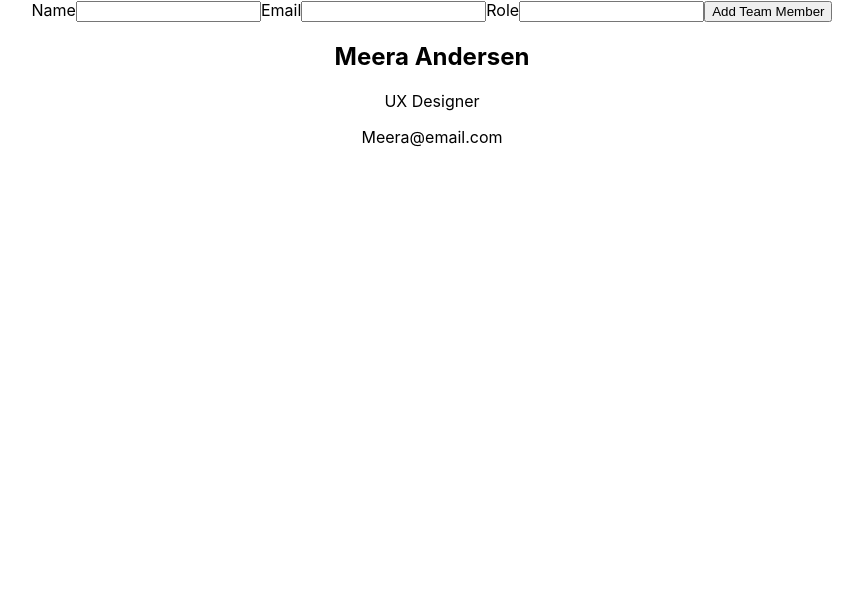
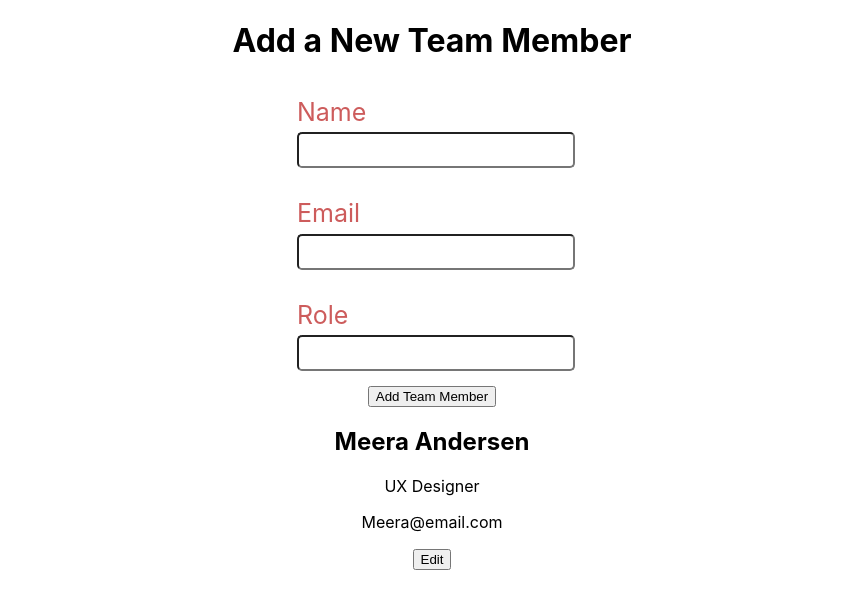
Before and after one commit to bloominstituteoftechnology/team-builder, a React (Create React App) app in the folder team-builder/: page / in a window 1280 px wide. Shown: the top 608 px of the page, without its empty margins (208-1071 px from the left). Built offline with nearby package versions, Linux system fonts and the light colour scheme.

Commit message:
added some styling to the form

```diff
--- a/team-builder/src/App.js
+++ b/team-builder/src/App.js
@@ -3,6 +3,8 @@ import './App.css';
 
 import TeamMembers from "./components/TeamMembers.js";
 import Form from "./components/Form.js";
+
+import styles from "./styles.css";
 
 function App() {
 
@@ -28,12 +30,17 @@ function App() {
     setTeamMembers([...teamMembers, newTeamMember]);
   };
 
+  const memberToEdit = teamMember => {
+
+  }
+
 
 
   return (
     <div className="App">
+      <h1>Add a New Team Member</h1>
       <Form addNewTeamMember = {addNewTeamMember}/>
-      <TeamMembers teamMembers = {teamMembers} />
+      <TeamMembers teamMembers = {teamMembers}/>
     </div>
   );
 }
--- a/team-builder/src/components/Form.js
+++ b/team-builder/src/components/Form.js
@@ -10,7 +10,7 @@ const Form = props => {
 
     const handleChanges = event => {
         console.log(teamMember);
-        setTeamMember({...teamMember, [event.target.name]: event.target.value});
+        setTeamMember({...teamMember, [event.target.id]: event.target.value});
     };
 
     const submitForm = event => {
@@ -25,30 +25,34 @@ const Form = props => {
 
     return (
         <form onSubmit={submitForm}>
+            <div className = "entry-field">
                 <label htmlFor="name">Name</label>
                 <input
-            name="name"
+                id="name"
                 type="text"
                 value={teamMember.name}
                 onChange={handleChanges}
                 />
+            </div>
 
+            <div className = "entry-field">
                 <label htmlFor="email">Email</label>
                 <input
-            name="email"
+                id="email"
                 type="text"
                 value={teamMember.email}
                 onChange={handleChanges}
                 />
-
+            </div>
+            <div className = "entry-field">
                 <label htmlFor="role">Role</label>
                 <input
-            name="role"
+                id="role"
                 type="text"
                 value={teamMember.role}
                 onChange={handleChanges}
                 />
-
+            </div>
             <button type="submit">Add Team Member</button>
         </form>
     )
--- a/team-builder/src/components/TeamMembers.js
+++ b/team-builder/src/components/TeamMembers.js
@@ -10,6 +10,7 @@ const TeamMembers = props => {
                 <h2>{teamMember.name}</h2>
                 <p>{teamMember.role}</p>
                 <p>{teamMember.email}</p>
+                <button>Edit</button>
             </div>
         ))}
     </div>
--- /dev/null
+++ b/team-builder/src/styles.css
@@ -0,0 +1,41 @@
+html,
+body,
+.App,
+#root {
+  min-height: 100vh;
+  width: 100%;
+  margin: 0;
+  padding: 0;
+}
+
+
+form {
+    display: flex;
+    flex-flow: column nowrap;
+    align-items: center;
+}
+
+input {
+    width:100%;
+    height: 30px;
+    border-radius: 5px;
+}
+
+.entry-field {
+    display:flex;
+    flex-direction: column;
+    justify-content: space-between;
+    /* align-items: center; */
+    width: 270px;
+    margin-bottom: 15px;
+    margin-top: 15px;
+}
+
+label {
+    font-size:25px;
+    color: indianred;
+    text-align: left;
+    /* padding-left: 2%; */
+    padding-bottom:2%;
+
+}
```
Lines whose indentation alone changed are shown as unchanged.
